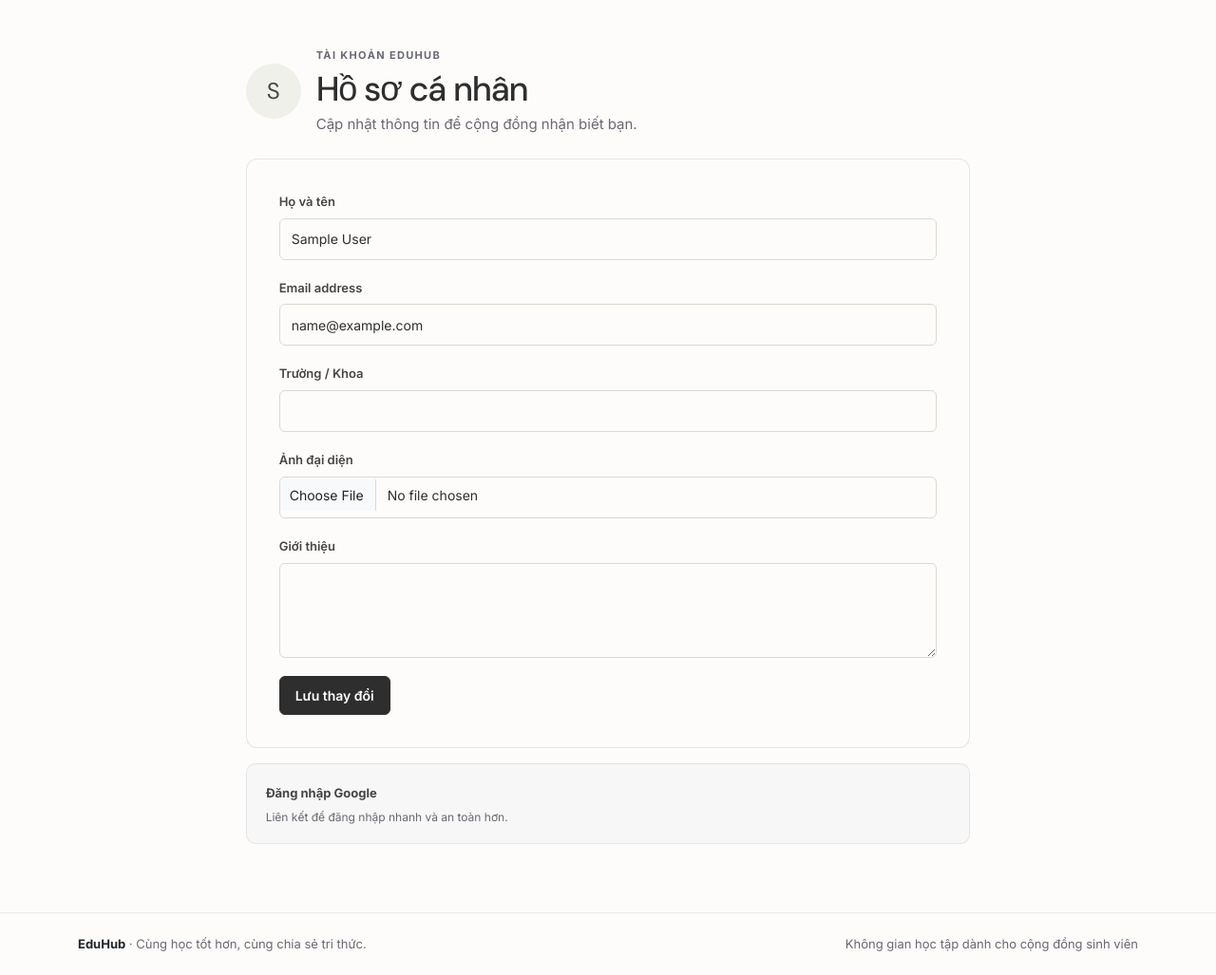
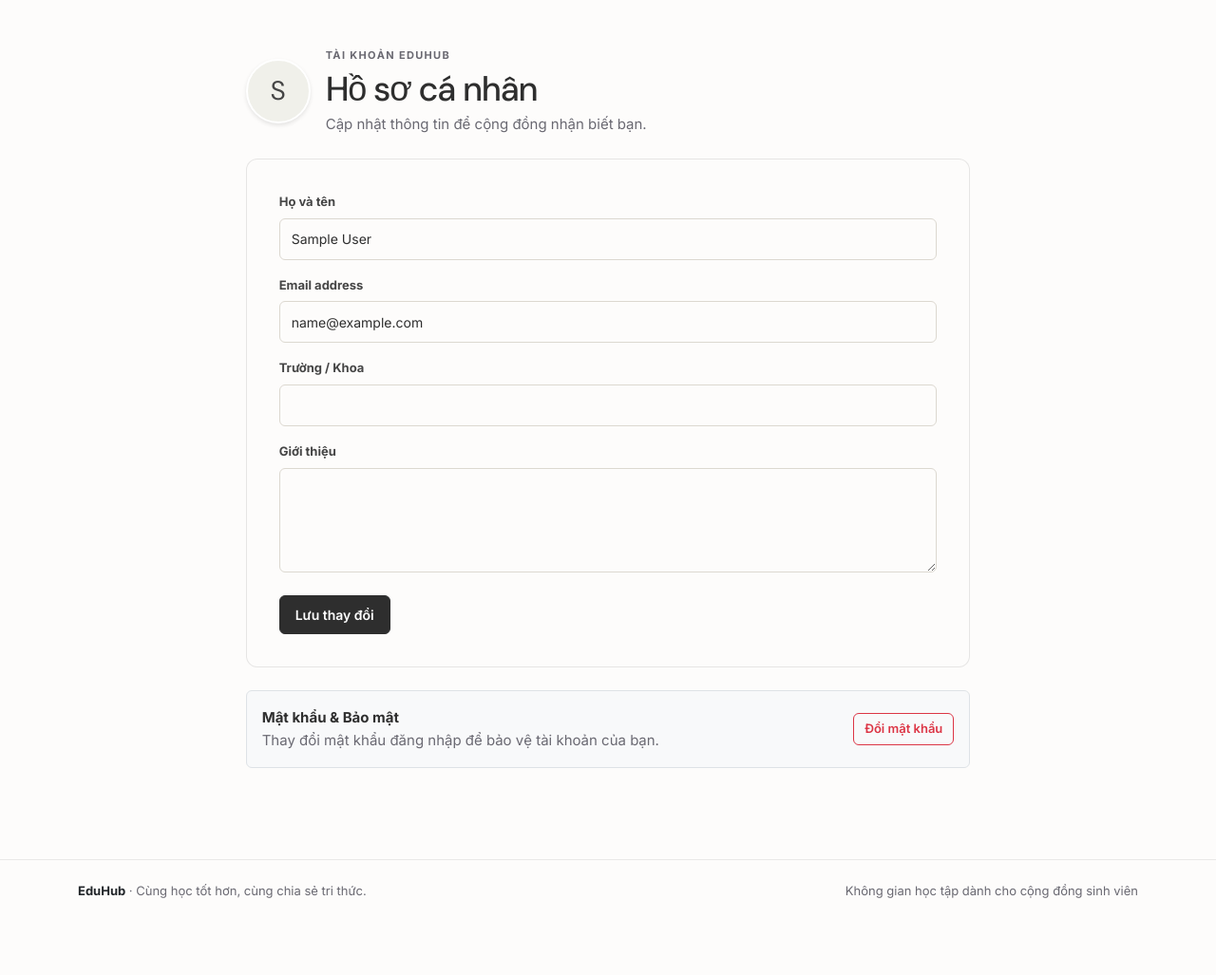
Before and after one commit to DucThanh206/GKPython, a Django app: page /accounts/profile/ in a window 1280 px wide. Shown: the part 72-1099 px from the top of the page at 95% size. After the commit the page ends 1018 px from the top, so only its background shows below. Run offline with Django 5.2, Linux system fonts and the light colour scheme; the visitor is signed in with stand-in values (Sample User, id 1); some libraries are stand-ins or nearby versions.

Commit message:
Hoan thien UI Profile, Avatar Modal va Doi mat khau

```diff
--- a/accounts/urls.py
+++ b/accounts/urls.py
@@ -1,4 +1,5 @@
 from django.urls import path
+from django.contrib.auth import views as auth_views
 
 from . import views
 
@@ -9,4 +10,11 @@ urlpatterns = [
     path('profile/', views.profile, name='profile'),
     path('manage/', views.account_list, name='account_list'),
     path('manage/<int:pk>/toggle/', views.toggle_account_status, name='toggle_account_status'),
+    path('password_change/', auth_views.PasswordChangeView.as_view(
+        template_name='registration/password_change_form.html'),
+         name='password_change'),
+
+    path('password_change/done/', auth_views.PasswordChangeDoneView.as_view(
+        template_name='registration/password_change_done.html'),
+         name='password_change_done'),
 ]
--- a/templates/accounts/profile.html
+++ b/templates/accounts/profile.html
@@ -1,43 +1,147 @@
 {% extends 'base.html' %}
 {% block title %}Hồ sơ cá nhân - EduHub{% endblock %}
+
 {% block content %}
 <div class="row justify-content-center">
     <div class="col-lg-8">
+
         <header class="profile-heading">
-            <div class="profile-avatar" aria-hidden="true">{{ user.full_name|default:user.username|slice:"0:1"|upper }}</div>
-            <div><div class="eyebrow">Tài khoản EduHub</div><h1 class="mt-1 mb-1">Hồ sơ cá nhân</h1><p class="text-muted mb-0">Cập nhật thông tin để cộng đồng nhận biết bạn.</p></div>
+            <div class="profile-avatar-wrapper" data-bs-toggle="modal" data-bs-target="#avatarModal" title="Xem hoặc thay đổi ảnh đại diện">
+                <div class="profile-avatar" id="main-avatar-display">
+                    {% if form.instance.avatar %}
+                        <img src="{{ form.instance.avatar.url }}" alt="Avatar" class="avatar-img">
+                    {% else %}
+                        <span>{{ user.full_name|default:user.username|slice:"0:1"|upper }}</span>
+                    {% endif %}
+                </div>
+                <div class="avatar-overlay">📷 Đổi ảnh</div>
+            </div>
+
+            <div>
+                <div class="eyebrow">Tài khoản EduHub</div>
+                <h1 class="mt-1 mb-1">Hồ sơ cá nhân</h1>
+                <p class="text-muted mb-0">Cập nhật thông tin để cộng đồng nhận biết bạn.</p>
+            </div>
         </header>
-        <section class="profile-surface">
-            <form method="post" enctype="multipart/form-data">
+
+        <section class="profile-surface mb-4">
+            <form method="post" enctype="multipart/form-data" id="profile-form">
                 {% csrf_token %}
+
+                <input type="file" name="avatar" id="hidden-avatar-input" accept="image/*" style="display: none;">
+                <input type="checkbox" name="avatar-clear" id="hidden-avatar-clear" style="display: none;">
+
                 {% for field in form %}
-                    <div class="profile-field">
-                        <label class="form-label" for="{{ field.id_for_label }}">{{ field.label }}</label>
-                        {{ field }}
-                        {% if field.help_text %}<div class="form-text">{{ field.help_text }}</div>{% endif %}
-                        {% if field.errors %}<div class="field-error">{{ field.errors }}</div>{% endif %}
-                    </div>
+                    {% if field.name != 'avatar' %}
+                        <div class="profile-field mb-3">
+                            <label class="form-label fw-bold" for="{{ field.id_for_label }}">{{ field.label }}</label>
+                            {{ field }}
+                            {% if field.help_text %}<div class="form-text">{{ field.help_text }}</div>{% endif %}
+                            {% if field.errors %}<div class="field-error text-danger">{{ field.errors }}</div>{% endif %}
+                        </div>
+                    {% endif %}
                 {% endfor %}
+
                 {% if form.non_field_errors %}<div class="alert alert-danger">{{ form.non_field_errors }}</div>{% endif %}
-                <button type="submit" class="btn btn-dark">Lưu thay đổi</button>
+                <button type="submit" class="btn btn-dark mt-2">Lưu thay đổi</button>
             </form>
         </section>
-        <section class="connected-account mt-3">
-            <div><strong>Đăng nhập Google</strong><p class="mb-0">{% if user.google_id %}Tài khoản Google đã được liên kết.{% else %}Liên kết để đăng nhập nhanh và an toàn hơn.{% endif %}</p></div>
-            {% if not user.google_id and google_oauth_enabled %}<a class="btn btn-sm btn-outline-secondary" href="{% url 'google_login' %}">Liên kết Google</a>{% endif %}
+
+        <section class="connected-account mb-4 p-3 border rounded bg-light">
+            <div>
+                <strong>Mật khẩu & Bảo mật</strong>
+                <p class="mb-0 text-muted">Thay đổi mật khẩu đăng nhập để bảo vệ tài khoản của bạn.</p>
+            </div>
+            <a class="btn btn-sm btn-outline-danger" href="{% url 'password_change' %}">Đổi mật khẩu</a>
         </section>
+
     </div>
 </div>
+
+<div class="modal fade" id="avatarModal" tabindex="-1" aria-hidden="true">
+  <div class="modal-dialog modal-dialog-centered">
+    <div class="modal-content border-0 shadow-lg">
+      <div class="modal-header bg-light border-0">
+        <h5 class="modal-title fw-bold">Ảnh đại diện</h5>
+        <button type="button" class="btn-close" data-bs-dismiss="modal" aria-label="Close"></button>
+      </div>
+      <div class="modal-body text-center pb-4">
+         <div class="mb-4 d-flex justify-content-center">
+             {% if form.instance.avatar %}
+                <img id="modal-avatar-preview" src="{{ form.instance.avatar.url }}" class="img-fluid rounded" style="max-height: 400px; object-fit: contain;">
+             {% else %}
+                <div id="modal-avatar-preview" class="d-flex align-items-center justify-content-center rounded-circle" style="width: 200px; height: 200px; background: var(--warm); color: var(--copy); font-size: 80px; font-family: var(--font-display);">
+                    {{ user.full_name|default:user.username|slice:"0:1"|upper }}
+                </div>
+             {% endif %}
+         </div>
+
+         <div class="d-grid gap-2 col-8 mx-auto">
+             <button type="button" class="btn btn-primary fw-bold" id="btn-trigger-upload">📷 Tải ảnh mới lên</button>
+             {% if form.instance.avatar %}
+                <button type="button" class="btn btn-outline-danger" id="btn-trigger-remove">🗑️ Gỡ ảnh hiện tại</button>
+             {% endif %}
+         </div>
+      </div>
+    </div>
+  </div>
+</div>
+
 <style>
     .profile-heading { display: flex; align-items: center; gap: 16px; margin: 8px 0 24px; }
     .profile-heading h1 { font-size: 36px; }
-    .profile-avatar { display: grid; flex: 0 0 58px; width: 58px; height: 58px; place-items: center; border-radius: 50%; background: var(--warm); color: var(--copy); font-family: var(--font-display); font-size: 24px; }
+
+    .profile-avatar-wrapper { position: relative; width: 68px; height: 68px; cursor: pointer; border-radius: 50%; display: inline-block; }
+    .profile-avatar { display: grid; width: 100%; height: 100%; place-items: center; border-radius: 50%; background: var(--warm); color: var(--copy); font-family: var(--font-display); font-size: 28px; overflow: hidden; box-shadow: 0 2px 4px rgba(0,0,0,0.1); border: 2px solid #fff; }
+    .avatar-img { width: 100%; height: 100%; object-fit: cover; }
+
+    .avatar-overlay { position: absolute; bottom: 0; left: 0; right: 0; background: rgba(0,0,0,0.6); color: white; font-size: 10px; font-weight: bold; text-align: center; padding: 4px 0 6px; opacity: 0; transition: opacity 0.2s ease; border-bottom-left-radius: 50px; border-bottom-right-radius: 50px; }
+    .profile-avatar-wrapper:hover .avatar-overlay { opacity: 1; }
+
     .profile-surface { padding: clamp(20px, 4vw, 34px); border: 1px solid rgba(0,0,0,.09); border-radius: 12px; background: var(--paper); }
-    .profile-field { margin-bottom: 19px; }
-    .profile-field textarea { min-height: 100px; }
-    .field-error { color: #a7473e; font-size: 12px; }
-    .connected-account { display: flex; flex-wrap: wrap; align-items: center; justify-content: space-between; gap: 14px; padding: 18px 20px; border: 1px solid rgba(0,0,0,.08); border-radius: 10px; background: var(--cloud); }
-    .connected-account strong { color: var(--copy); font-size: 13px; }
-    .connected-account p { margin-top: 4px; color: var(--quiet); font-size: 12px; }
+    .profile-field input, .profile-field textarea { width: 100%; padding: 8px 12px; border: 1px solid #dcd8d0; border-radius: 6px; }
+    .connected-account { display: flex; flex-wrap: wrap; align-items: center; justify-content: space-between; gap: 14px; }
 </style>
+
+<script>
+    document.addEventListener('DOMContentLoaded', function() {
+        const hiddenInput = document.getElementById('hidden-avatar-input');
+        const clearCheckbox = document.getElementById('hidden-avatar-clear');
+
+        document.getElementById('btn-trigger-upload').addEventListener('click', function() {
+            hiddenInput.click();
+        });
+
+        const btnRemove = document.getElementById('btn-trigger-remove');
+        if(btnRemove) {
+            btnRemove.addEventListener('click', function() {
+                clearCheckbox.checked = true;
+                hiddenInput.value = '';
+                const initial = "{{ user.full_name|default:user.username|slice:'0:1'|upper }}";
+                const placeholderHTML = `<span>${initial}</span>`;
+                document.getElementById('main-avatar-display').innerHTML = placeholderHTML;
+                bootstrap.Modal.getInstance(document.getElementById('avatarModal')).hide();
+                alert('Đã đánh dấu gỡ ảnh. Hãy bấm "Lưu thay đổi" ở form để xác nhận.');
+            });
+        }
+
+        hiddenInput.addEventListener('change', function(e) {
+            if (this.files && this.files[0]) {
+                const reader = new FileReader();
+                reader.onload = function(e) {
+                    const imgHTML = `<img src="${e.target.result}" alt="Avatar" class="avatar-img">`;
+                    document.getElementById('main-avatar-display').innerHTML = imgHTML;
+                    const modalPreview = document.getElementById('modal-avatar-preview');
+                    if(modalPreview.tagName === 'IMG') {
+                        modalPreview.src = e.target.result;
+                    } else {
+                        modalPreview.outerHTML = `<img id="modal-avatar-preview" src="${e.target.result}" class="img-fluid rounded" style="max-height: 400px; object-fit: contain;">`;
+                    }
+                }
+                reader.readAsDataURL(this.files[0]);
+                bootstrap.Modal.getInstance(document.getElementById('avatarModal')).hide();
+            }
+        });
+    });
+</script>
 {% endblock %}
```
Also changed, not shown: templates/registration/password_change_done.html (added, +13 -0 lines), templates/registration/password_change_form.html (added, +37 -0 lines).
